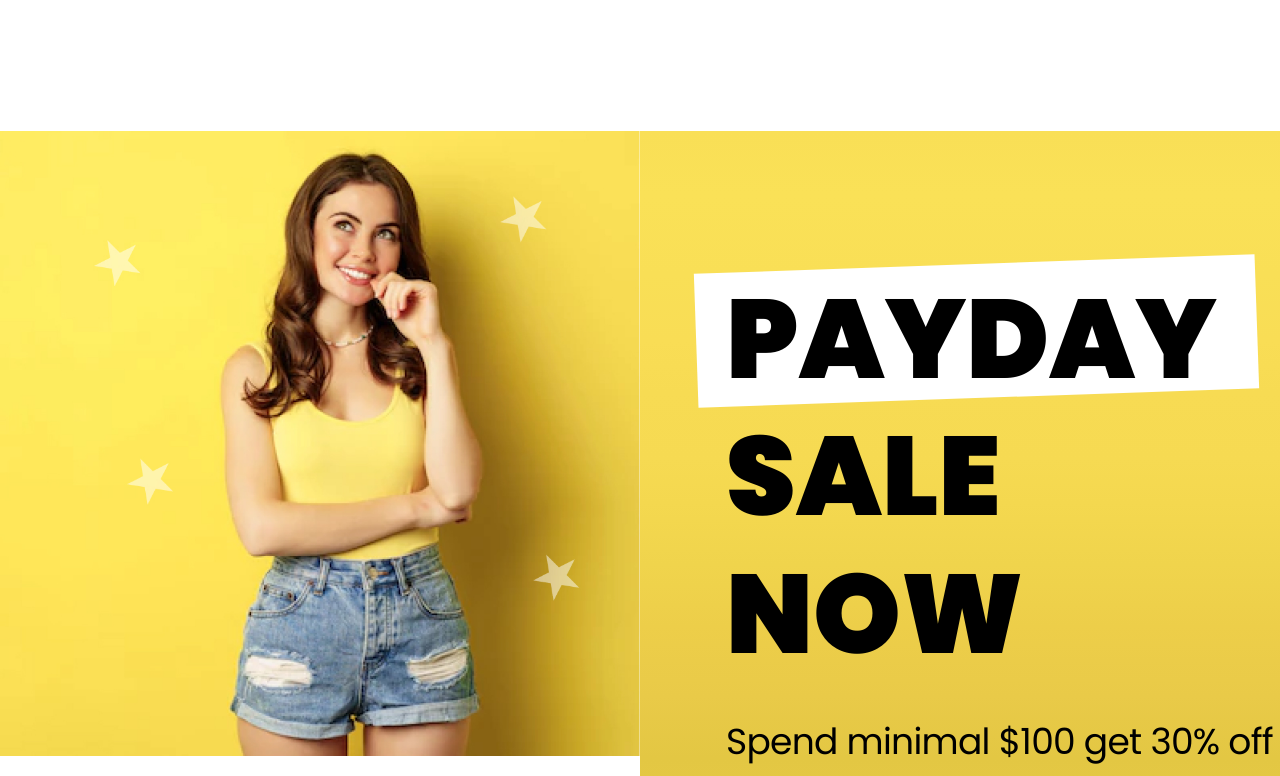
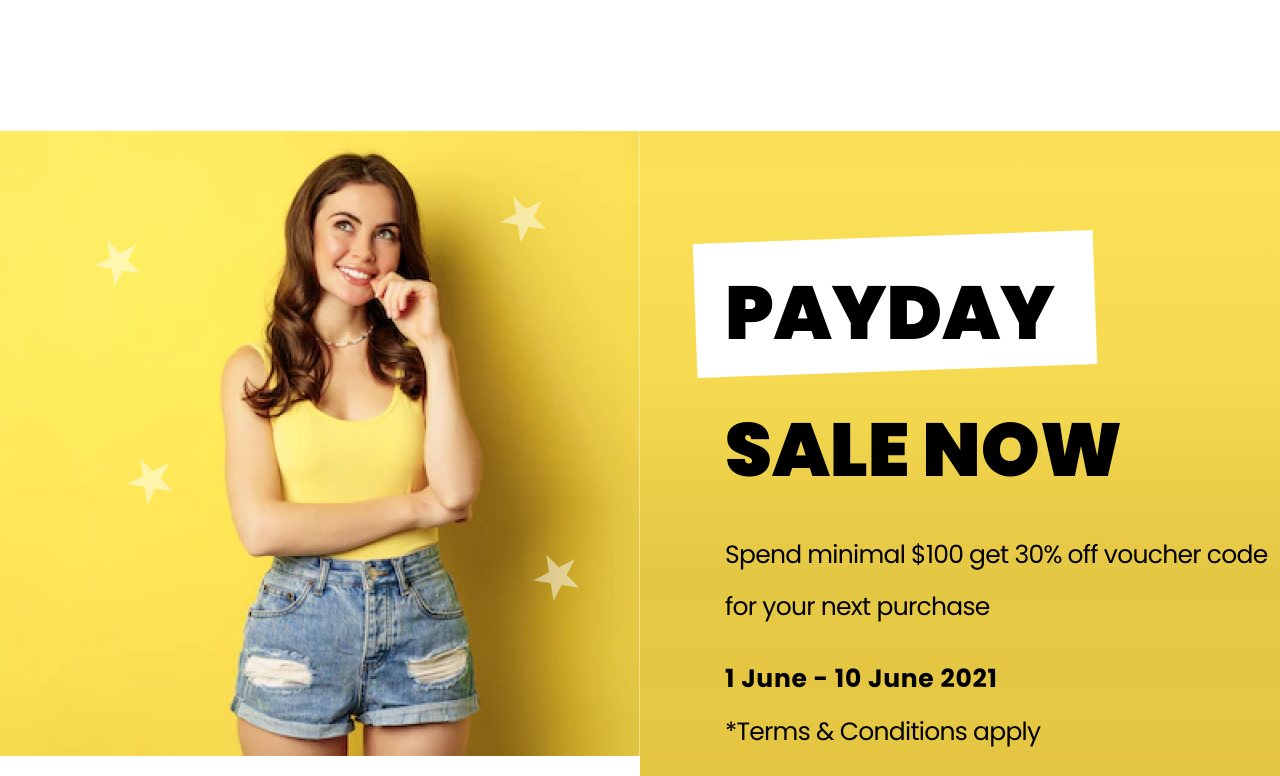
Before and after one commit to MikhailChekov/fashion-react, a React (Create React App) app: page / in a window 1280 px wide. Shown: the part 2200-2976 px from the top of the page. Built offline with nearby package versions, Linux system fonts and the light colour scheme.

Commit message:
feat: add adaptive styles for 1600px media screen

```diff
--- a/src/components/Brands/Brands.css
+++ b/src/components/Brands/Brands.css
@@ -25,7 +25,7 @@
   }
 
   .brands__list {
-
+    justify-content: space-around;
     column-gap: 60px;
   }
 
--- a/src/components/MobileApp/MobileApp.css
+++ b/src/components/MobileApp/MobileApp.css
@@ -4,6 +4,7 @@
   justify-content: space-between;
   column-gap: 30px;
 }
+
 .mobile-app__text {
   display: flex;
   align-items: center;
@@ -35,3 +36,9 @@
 .mobile-app__image {
   text-align: center;
 }
+
+@media (max-width: 1600px) {
+  .mobile-app {
+    padding: 100px;
+  }
+}
--- a/src/components/Sale/Sale.css
+++ b/src/components/Sale/Sale.css
@@ -76,6 +76,31 @@
   line-height: 137.185px;
 }
 
+@media (max-width: 1600px) {
+  .sale__title {
+    font-size: 75px;
+    margin-bottom: 10px;
+  }
+  .sale__text-wrapper {
+    padding-top: 113px;
+    padding-left: 85px;
+  }
+
+  .sale__hot {
+    margin-bottom: 20px;
+
+  }
+
+  .sale__desc p, .sale__desc b{
+    font-size: 25px;
+  }
+
+  .sale__desc {
+    margin-bottom: 25px;
+  }
+
+}
+
 .sale__title span {
   position: relative;
 }
```
